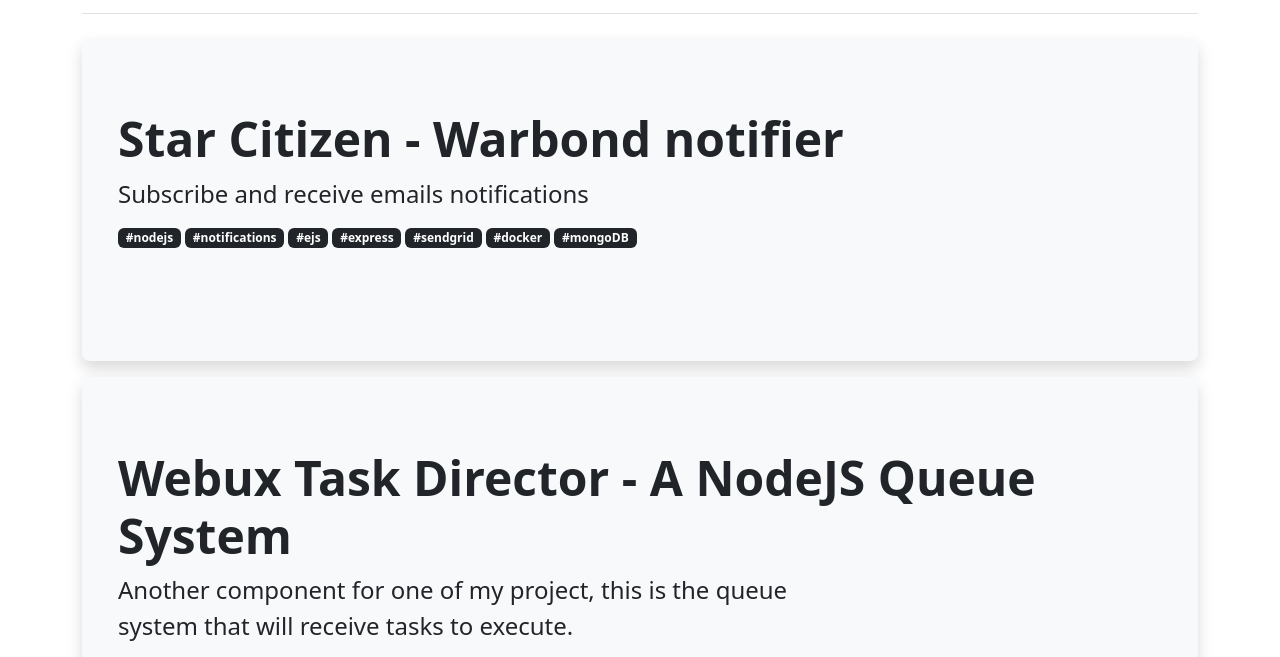
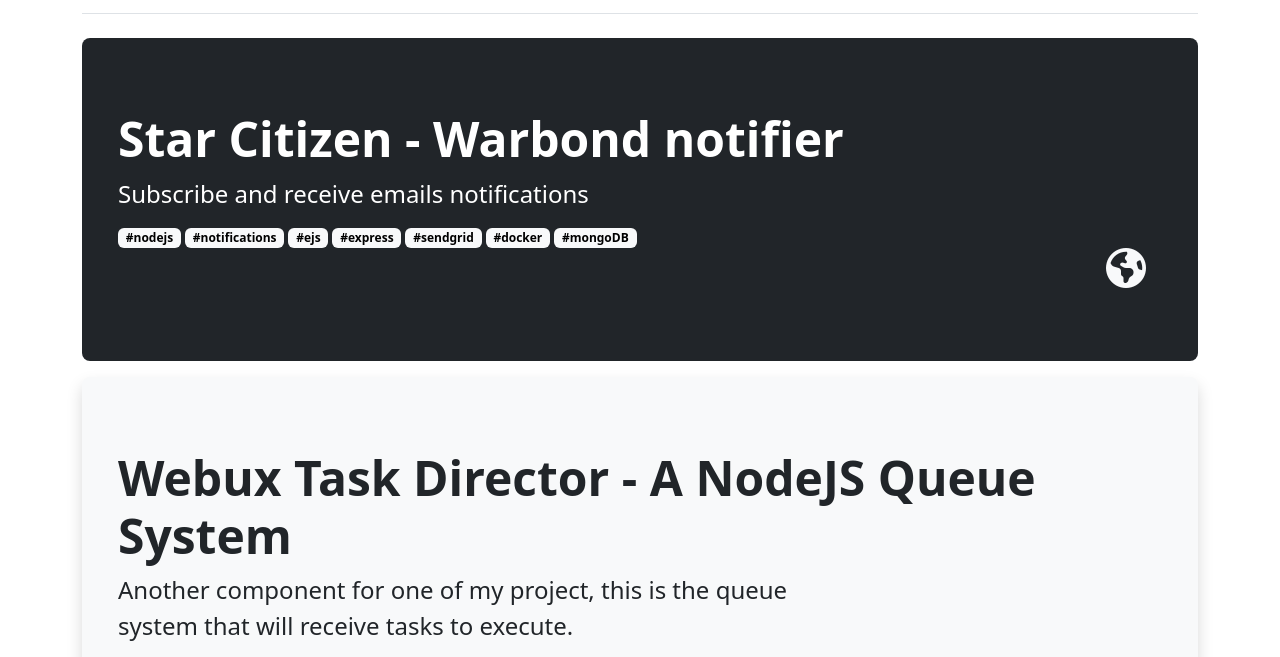
Before and after one commit to studiowebux/portfolio, a plain HTML site: page index.html in a window 1280 px wide. Shown: the part 87-744 px from the top of the page. Drawn offline with nearby package versions, Linux system fonts and the light colour scheme.

Commit message:
fix: changed the color due to private project

```diff
--- a/index.html
+++ b/index.html
@@ -57,7 +57,7 @@
         </div>
       </header>
 
-      <div class="shadow p-4 bg-light rounded-3 mb-3">
+      <div class="p-4 mb-3 text-white bg-dark rounded-3">
         <div class="container-fluid py-5">
           <h1 class="display-5 fw-bold">
             Star Citizen - Warbond notifier
@@ -66,13 +66,13 @@
             Subscribe and receive emails notifications
           </p>
           <div class="d-flex">
-            <span class="badge text-bg-dark me-1">#nodejs</span>
-            <span class="badge text-bg-dark me-1">#notifications</span>
-            <span class="badge text-bg-dark me-1">#ejs</span>
-            <span class="badge text-bg-dark me-1">#express</span>
-            <span class="badge text-bg-dark me-1">#sendgrid</span>
-            <span class="badge text-bg-dark me-1">#docker</span>
-            <span class="badge text-bg-dark me-1">#mongoDB</span>
+            <span class="badge text-bg-light me-1">#nodejs</span>
+            <span class="badge text-bg-light me-1">#notifications</span>
+            <span class="badge text-bg-light me-1">#ejs</span>
+            <span class="badge text-bg-light me-1">#express</span>
+            <span class="badge text-bg-light me-1">#sendgrid</span>
+            <span class="badge text-bg-light me-1">#docker</span>
+            <span class="badge text-bg-light me-1">#mongoDB</span>
           </div>
           <div class="d-flex flex-row-reverse">
             <a href="https://starcitizen.1minuteperday.com" target="_blank"><i class="me-3 fs-1 text-light fa fa-solid fa-earth"></i></a>
```
